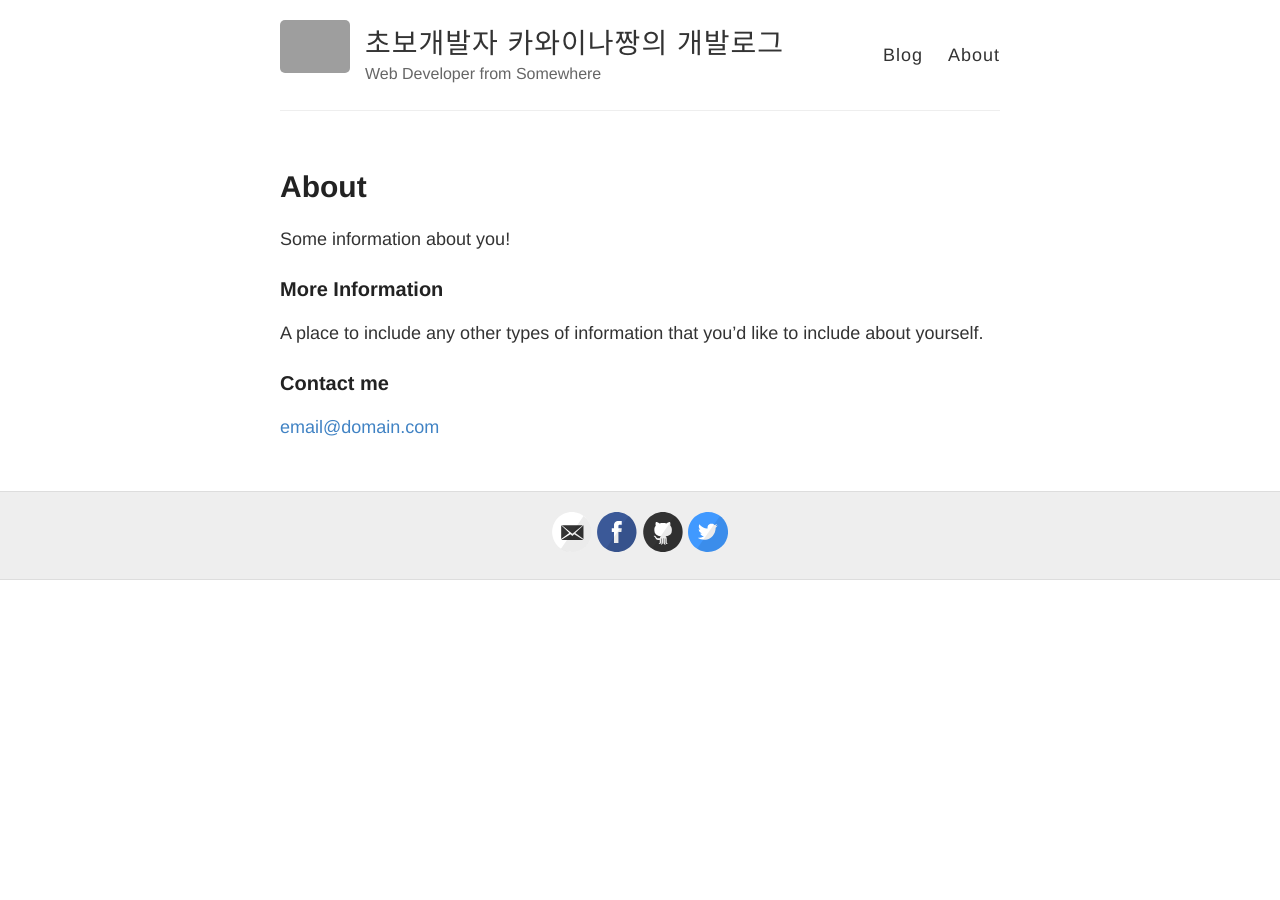
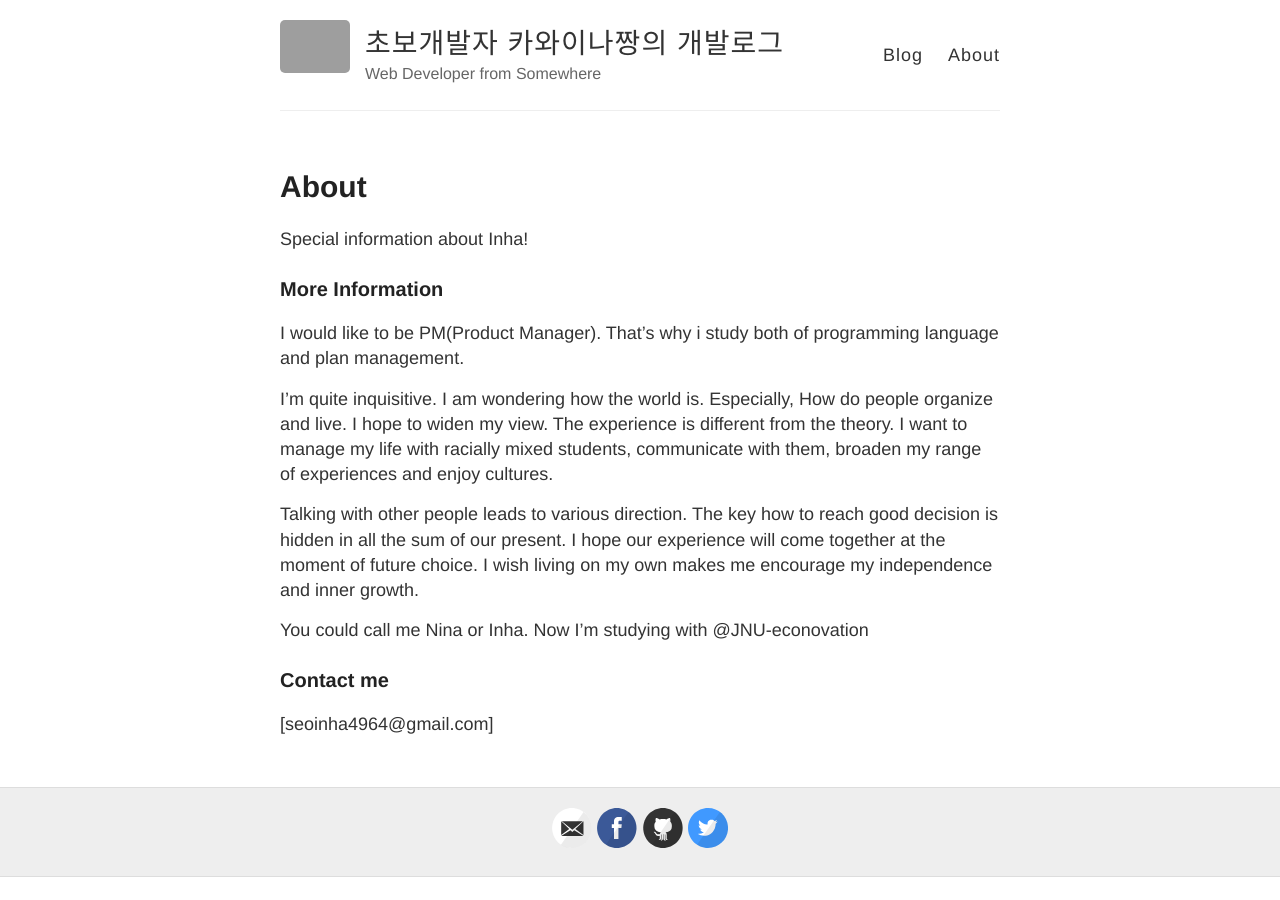
Before and after one commit to inhaseo/inhaseo.github.io, a Jekyll site: the page built from about.md, in a window 1280 px wide. Built offline with Jekyll 4.4.1, drawn with Linux system fonts in a browser that asks for light colours; grey boxes are pictures that could not be loaded.

Commit message:
Update about.md

```diff
--- a/about.md
+++ b/about.md
@@ -4,12 +4,20 @@ title: About
 permalink: /about/
 ---
 
-Some information about you!
+Special information about Inha!
 
 ### More Information
 
-A place to include any other types of information that you'd like to include about yourself.
+I would like to be PM(Product Manager).
+That's why i study both of programming language and plan management.
+
+I'm quite inquisitive. I am wondering how the world is. Especially, How do people organize and live. I hope to widen my view. The experience is different from the theory. I want to manage my life with racially mixed students, communicate with them, broaden my range of experiences and enjoy cultures.
+
+Talking with other people leads to various direction. The key how to reach good decision is hidden in all the sum of our present. I hope our experience will come together at the moment of future choice. I wish living on my own makes me encourage my independence and inner growth.
+
+You could call me Nina or Inha.
+Now I'm studying with @JNU-econovation
 
 ### Contact me
 
-[email@domain.com](mailto:email@domain.com)
+[seoinha4964@gmail.com]
```
